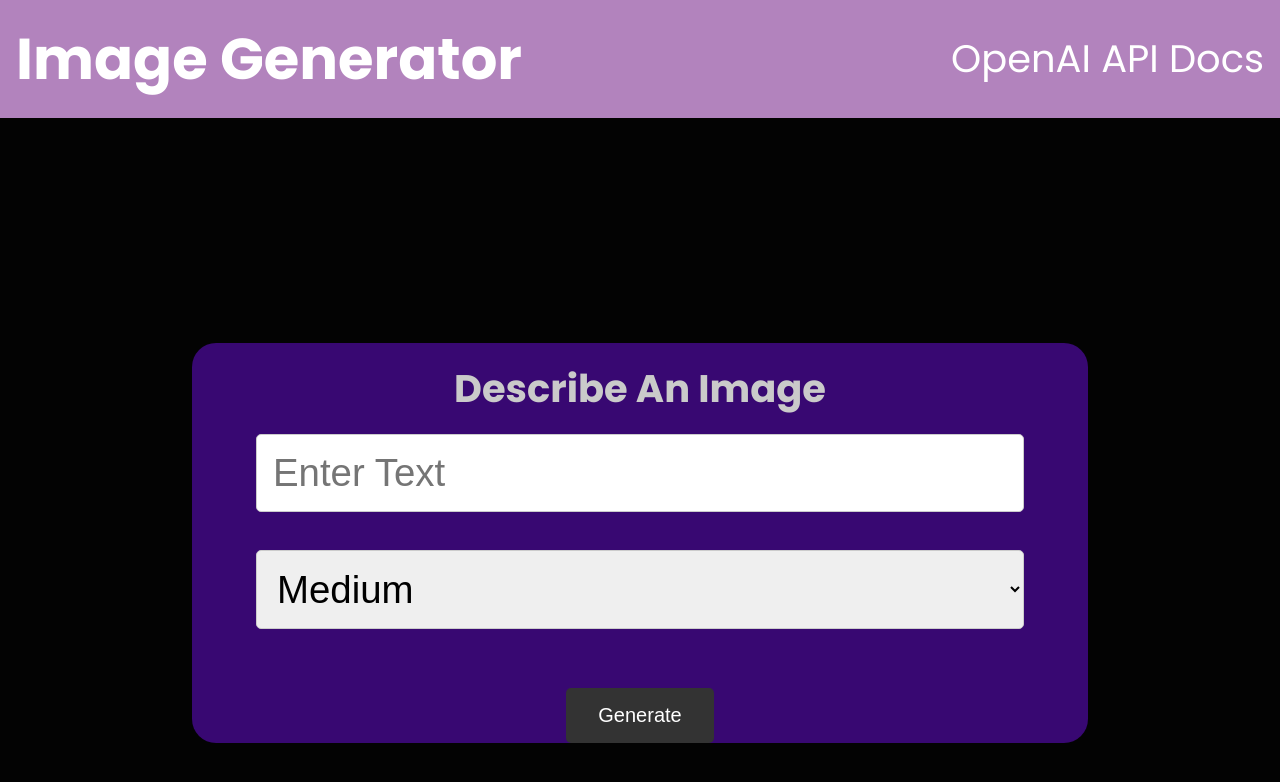
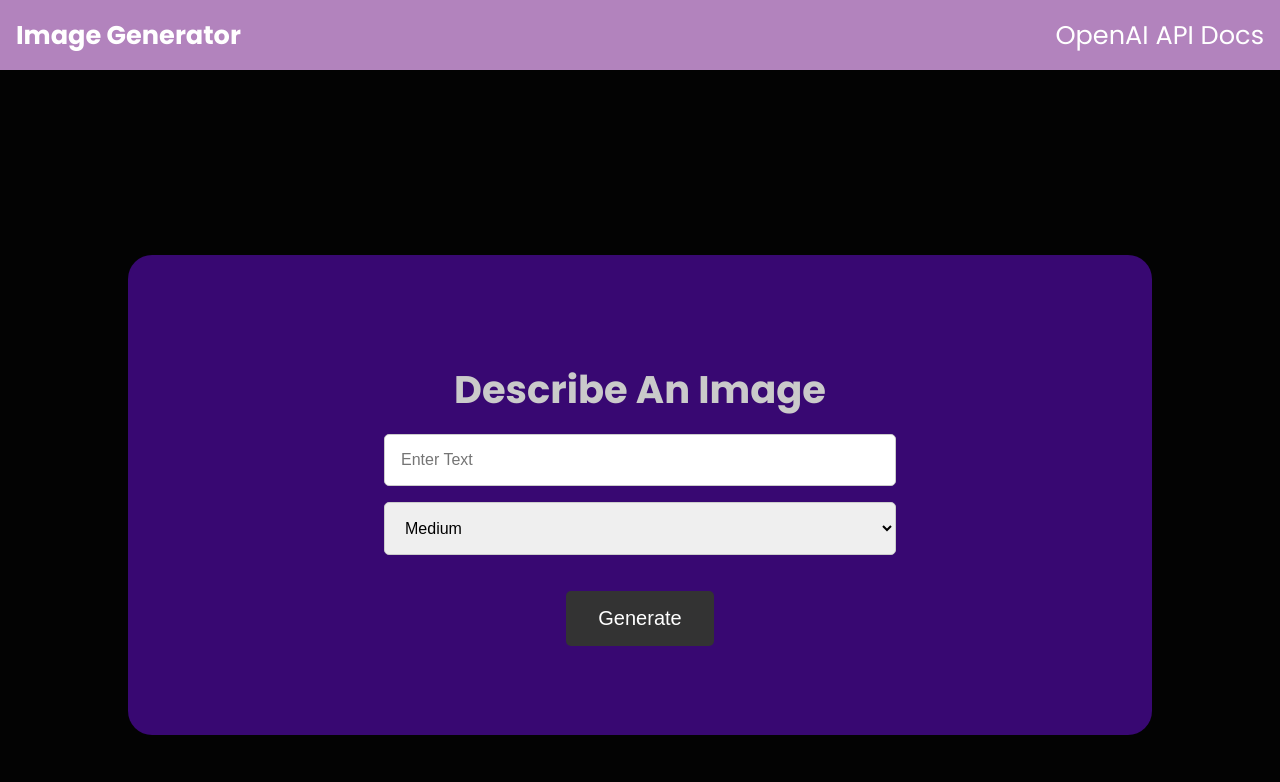
Before and after one commit to milanp19/openai, a website: page public/index.html in a window 1280 px wide. Drawn offline with Linux system fonts and the light colour scheme.

Commit message:
fixed layout issues

```diff
--- a/public/css/style.css
+++ b/public/css/style.css
@@ -31,7 +31,6 @@ body {
   width: 100vw;
   justify-content: space-between;
   align-items: center;
-  font-size: 3vw;
 }
 
 .navbar ul {
@@ -40,7 +39,8 @@ body {
 }
 
 
-.navbar a {
+.navbar a, .navbar h2 {
+  font-size: clamp(1rem, 2vw, 4rem);
   color: #fff;
   text-decoration: none;
   /* font-size: vw; */
@@ -54,14 +54,14 @@ body {
 .showcase {
   margin-top: 50px;
   border-radius: 24px;
-  height: 50vh;
+  height: 60vh;
   font-size: 12px;
-  width: 70vw;
+  width: 80vw;
   background: var(--primary-color);
 }
 
 .showcase h1 {
-  font-size: 3vw;
+  font-size: clamp(1.5rem, 3vw, 5rem);
   color: #cacaca;
   text-align: center;
   padding: 1rem 0;
@@ -78,8 +78,8 @@ body {
 
 .showcase form input,
 form select {
-  font-size: 3vw;
-  width: 60vw;
+  font-size: clamp(1rem, .5vw, 4rem);
+  width: clamp(15rem, 40vw, 50rem);
   padding: 1rem;
   border: 1px solid #ccc;
   border-radius: 5px;
```
